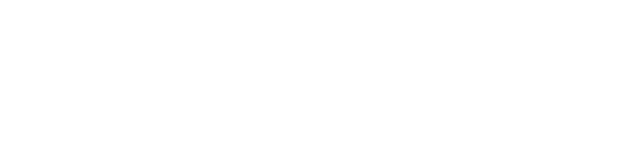
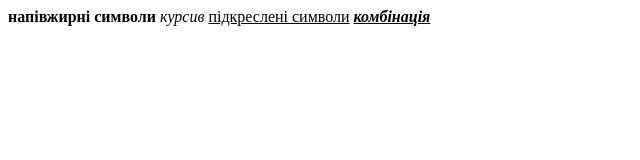
Before and after one commit to taras121099/HTML-CSS, a plain HTML site: page text.html in a window 1280 px wide. Shown: the whole page, without its empty margins (0-640 px from the left). Drawn offline with Linux system fonts and the light colour scheme.

Commit message:
Formating Text

```diff
--- a/text.html
+++ b/text.html
@@ -5,6 +5,10 @@
 	<title>Лабораторна робота №1</title>
 </head>
 <body>
+	<b>напівжирні символи</b>
+		<i>курсив</i>
+	<u>підкреслені символи</u>
+		<b><i><u>комбінація</u></i></b>
 
 </body>
 
```
